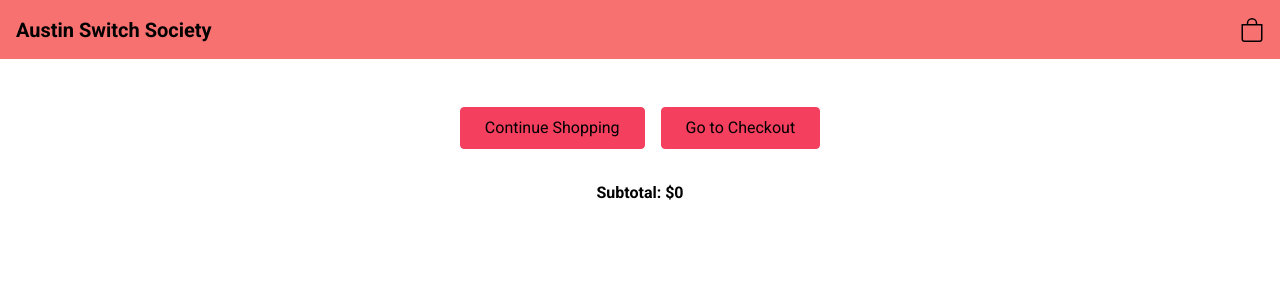
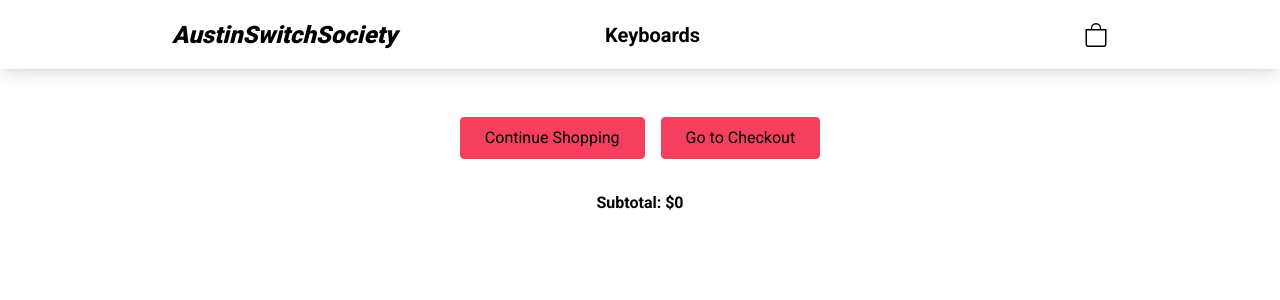
Before and after one commit to arlongoria93/ecommerce-portfolio-2023, a Next.js app: page /cart in a window 1280 px wide. Shown: the top 300 px of the page. Built offline with nearby package versions, Linux system fonts and the light colour scheme.

Commit message:
build(deps): update navbar.tsx, package-lock.json, package.json and pages/cart/index.tsx

```diff
--- a/components/navbar.tsx
+++ b/components/navbar.tsx
@@ -1,28 +1,69 @@
-import React from 'react';
+import React, { useState } from 'react';
 import Link from 'next/link';
 import CartIcon from '@/components/CartIcon';
+import { GiHamburgerMenu } from 'react-icons/gi';
+import { BsXLg } from 'react-icons/bs';
 import { Roboto } from 'next/font/google';
+import { Fade } from 'react-awesome-reveal';
 
 const roboto = Roboto({
-  weight: ['300', '400', '700'],
+  weight: ['300', '400', '700', '900'],
   subsets: ['latin'],
   display: 'swap'
 });
 const navbar = () => {
+  const [isOpen, setIsOpen] = useState(false);
+  const toggleMenu = () => setIsOpen(!isOpen);
   return (
+    <>
       <nav
-      className={`bg-red-400 font-black font-display p-4 ${roboto.className}  z-10 h-[59px] flex justify-center items-center`}
+        className={`bg-white shadow-lg font-black font-display p-4 ${roboto.className}  z-50 h-[59px] md:h-[69px] flex justify-center items-center   w-full sticky top-0`}
       >
-      <div className="flex justify-between w-full items-center flex-row">
-        <Link href="/" className="text-black font-bold text-xl">
-          Austin Switch Society
+        <div className="flex justify-between align-center w-full items-center flex-row md:w-3/4">
+          <Link
+            href="/"
+            className="text-black italic font-black text-xl md:text-2xl md:font-black  "
+          >
+            AustinSwitchSociety
           </Link>
-
-        <Link href="/cart" className="black  py-2">
+          <div className="hidden md:block md:mr-44">
+            <Link
+              href="/keyboards"
+              className=" text-black  font-bold text-xl text-center "
+            >
+              Keyboards
+            </Link>
+          </div>
+          {!isOpen ? (
+            <div className="flex flex-row items gap-4">
+              <Link href="/cart">
                 <CartIcon />
               </Link>
+              <GiHamburgerMenu
+                className=" text-2xl md:hidden"
+                onClick={toggleMenu}
+              />
+            </div>
+          ) : (
+            <Fade triggerOnce damping={1}>
+              <BsXLg className=" text-2xl" onClick={toggleMenu} />
+            </Fade>
+          )}
         </div>
       </nav>
+      {isOpen && (
+        <Fade direction="down" cascade triggerOnce>
+          <div className=" overflow-auto bg-white  flex flex-col h-fit p-4 border-b border-b-black border-opacity-40 ">
+            <Link
+              href="/keyboards"
+              className="text-black font-bold text-lg bg-[#d4d4d4] rounded p-4"
+            >
+              Keyboards
+            </Link>
+          </div>
+        </Fade>
+      )}
+    </>
   );
 };
 
--- a/package.json
+++ b/package.json
@@ -9,6 +9,7 @@
     "lint": "next lint"
   },
   "dependencies": {
+    "@emotion/react": "^11.11.0",
     "@stripe/react-stripe-js": "^2.1.0",
     "@stripe/stripe-js": "^1.52.1",
     "@types/node": "18.16.0",
@@ -22,6 +23,7 @@
     "next": "13.3.1",
     "postcss": "8.4.23",
     "react": "18.2.0",
+    "react-awesome-reveal": "^4.2.3",
     "react-dom": "18.2.0",
     "react-icons": "^4.8.0",
     "stripe": "^12.3.0",
--- a/pages/cart/index.tsx
+++ b/pages/cart/index.tsx
@@ -1,12 +1,11 @@
-import { useState } from "react";
-import axios from "axios";
-import { keyboards } from "@/data/keyboards";
-import { Typography } from "@material-tailwind/react";
-import { ShopContext, ContextType } from "@/context/shop-context";
-import getStripe from "@/utils/get-stripe";
-import { CartItem } from "@/components/CartItem";
-import React from "react";
-import Link from "next/link";
+import { useState } from 'react';
+import axios from 'axios';
+import { keyboards } from '@/data/keyboards';
+import { ShopContext, ContextType } from '@/context/shop-context';
+import getStripe from '@/utils/get-stripe';
+import { CartItem } from '@/components/CartItem';
+import React from 'react';
+import Link from 'next/link';
 
 const Index = () => {
   const [redirecting, setRedirecting] = useState(false);
@@ -32,14 +31,14 @@ const Index = () => {
       if (!keyboard) return null;
       return {
         price: keyboard.stripePrice,
-        quantity: item[1].quantity,
+        quantity: item[1].quantity
       };
     });
 
     const {
-      data: { id },
-    } = await axios.post("/api/checkout_sessions", {
-      items,
+      data: { id }
+    } = await axios.post('/api/checkout_sessions', {
+      items
     });
     // Redirect to checkout
     const stripe = await getStripe();
@@ -47,7 +46,7 @@ const Index = () => {
   };
 
   return (
-    <main className="flex flex-col items-center gap-8">
+    <main className="flex flex-col items-center gap-8 justify-center w-full">
       <div className="grid grid-cols-1 gap-4">
         {keyboards.map((keyboard) => {
           if (cartItems[keyboard.id] !== 0) {
@@ -62,7 +61,7 @@ const Index = () => {
       <div className="flex justify-center  gap-4">
         <Link href="/">
           <button className="border rounded py-2 px-6 bg-rose-500 hover:bg-rose-600 border-rose-500 hover:border-rose-600 focus:ring-4 focus:ring-opacity-50 focus:ring-rose-500  transition-colors disabled:opacity-50 disabled:cursor-not-allowed disabled:hover:bg-rose-500 max-w-max mt-4 text-black">
-            Continue Shopping{" "}
+            Continue Shopping{' '}
           </button>
         </Link>
         <button
@@ -70,11 +69,11 @@ const Index = () => {
           disabled={redirecting}
           className="border rounded py-2 px-6 bg-rose-500 hover:bg-rose-600 border-rose-500 hover:border-rose-600 focus:ring-4 focus:ring-opacity-50 focus:ring-rose-500  transition-colors disabled:opacity-50 disabled:cursor-not-allowed disabled:hover:bg-rose-500 max-w-max mt-4 text-black"
         >
-          {redirecting ? "Redirecting..." : "Go to Checkout"}
+          {redirecting ? 'Redirecting...' : 'Go to Checkout'}
         </button>
       </div>
       <p className="font-bold">
-        Subtotal: ${totalAmount > 0 ? totalAmount : "0"}
+        Subtotal: ${totalAmount > 0 ? totalAmount : '0'}
       </p>
     </main>
   );
```
Also changed, not shown: 1 other file (tests, documents, lock files or other folders). Lines whose indentation alone changed are shown as unchanged.
